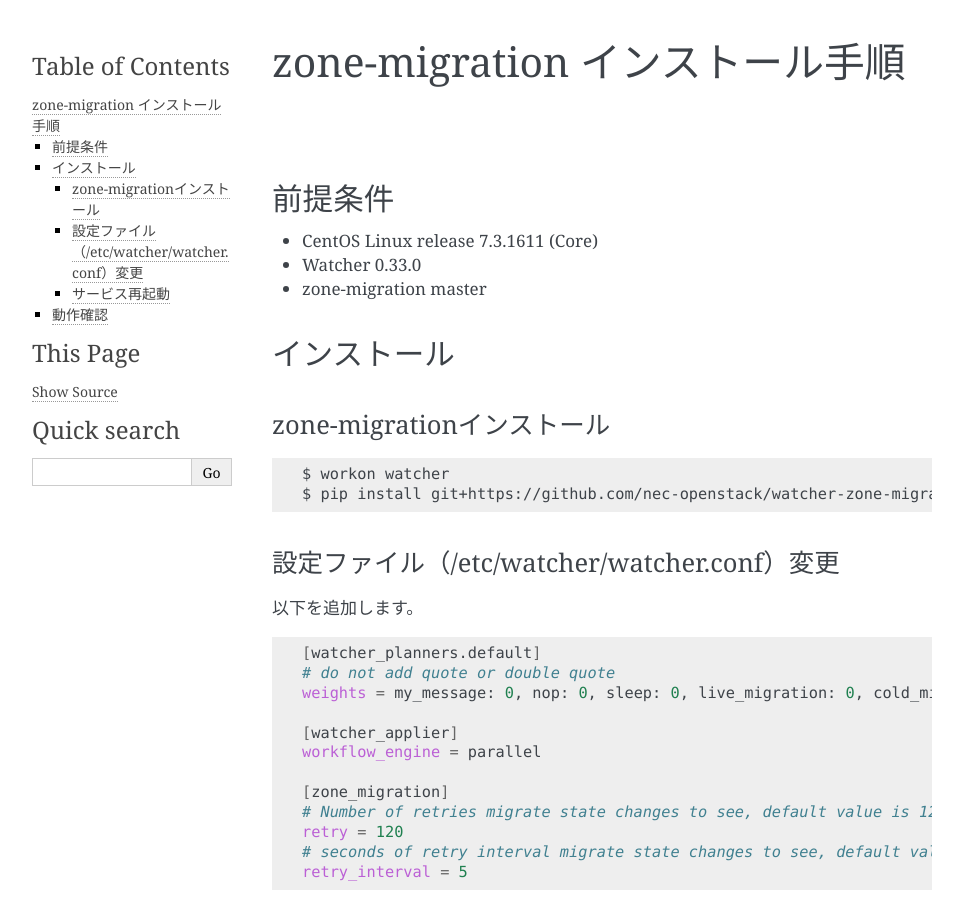
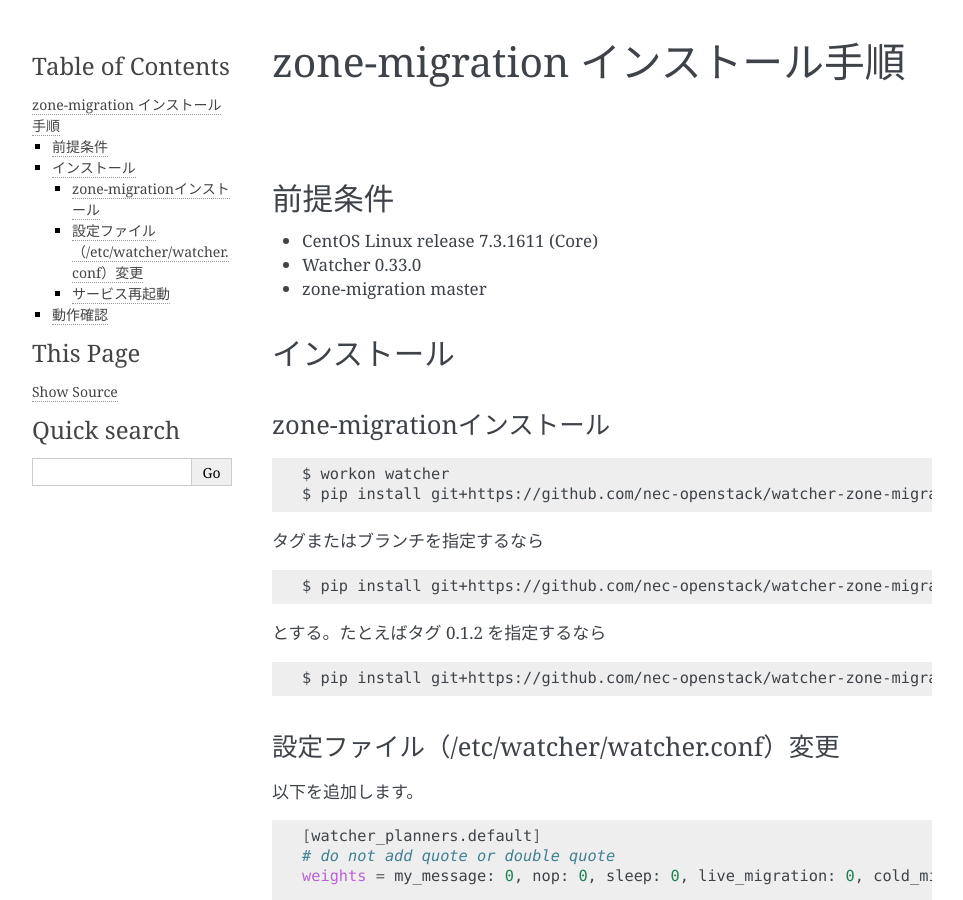
Before and after one commit to nec-openstack/watcher-zone-migration-plugin, a Sphinx documentation site: the page built from doc/source/install.ja.rst, in a window 1280 px wide and 900 px high. Shown: the whole window, without its empty margins (148-1111 px from the left). Built offline with Sphinx 7.4.7, drawn with Linux system fonts in a browser that asks for light colours.

Commit message:
[Doc] Add how to install zone_migration with tag or branch

```diff
--- a/doc/source/install.ja.rst
+++ b/doc/source/install.ja.rst
@@ -19,6 +19,19 @@
 
     $ workon watcher
     $ pip install git+https://github.com/nec-openstack/watcher-zone-migration-plugin.git
+
+タグまたはブランチを指定するなら
+
+.. code-block:: sh
+
+    $ pip install git+https://github.com/nec-openstack/watcher-zone-migration-plugin.git@ {{ tag or branch }
+
+とする。たとえばタグ 0.1.2 を指定するなら
+
+.. code-block:: sh
+
+    $ pip install git+https://github.com/nec-openstack/watcher-zone-migration-plugin.git@0.1.2
+
 
 設定ファイル（/etc/watcher/watcher.conf）変更
 ---------------------------------------------
```
